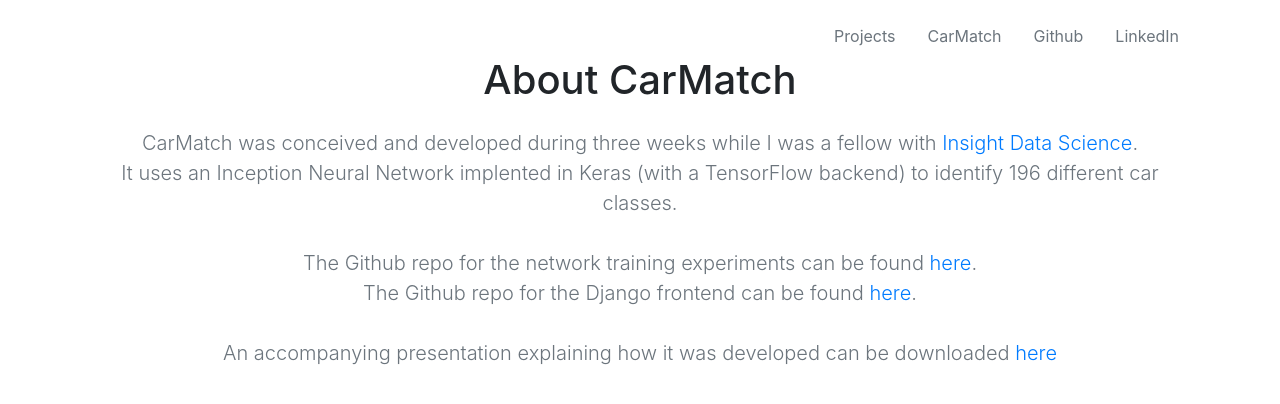
After one commit to trnoriega/car-website, a Django app: template templates/classifier/about.html in a window 1280 px wide. The commit adds this page. Shown: the top 404 px of the page. Run offline with Django 3.2, Linux system fonts and the light colour scheme; the template is opened without the code that fills it, so the values that code supplies are empty; some libraries are stand-ins or nearby versions.

Commit message:
Add about section to classifier

```diff
--- a/classifier/urls.py
+++ b/classifier/urls.py
@@ -7,4 +7,5 @@ app_name = 'classifier'
 urlpatterns = [
     url(r'^$', views.index, name='index'),
     url(r'predictions', views.predictions, name='predictions'),
+    url(r'about', views.about, name='about')
 ]
--- a/classifier/views.py
+++ b/classifier/views.py
@@ -147,3 +147,6 @@ def predictions(request):
     predictions_dict = request.session.get('predictions_dict')
     print(predictions_dict)
     return render(request, 'classifier/predictions.html', context=predictions_dict)
+
+def about(request):
+    return render(request, 'classifier/about.html', context={})
--- /dev/null
+++ b/templates/classifier/about.html
@@ -0,0 +1,50 @@
+<!doctype html>
+
+{% load static %}
+
+<html lang="en">
+  <head>
+    <meta charset="utf-8">
+    <meta name="viewport" content="width=device-width, initial-scale=1, shrink-to-fit=no">
+
+    <title>CarMatch</title>
+
+    <!-- Bootstrap core CSS -->
+    <link rel="stylesheet" href="https://maxcdn.bootstrapcdn.com/bootstrap/4.0.0/css/bootstrap.min.css" integrity="sha384-Gn5384xqQ1aoWXA+058RXPxPg6fy4IWvTNh0E263XmFcJlSAwiGgFAW/dAiS6JXm" crossorigin="anonymous">
+  </head>
+  <body>
+    <div class="container">
+      <header class="py-3">
+        <ul class="nav justify-content-end">
+          <li class="nav-item">
+              <a class="nav-link text-muted" href="{% url 'landing:index' %}">Projects</a>
+          </li>
+          <li class="nav-item">
+            <a class="nav-link text-muted" href="{% url 'classifier:index' %}">CarMatch</a>
+          </li>
+          <li class="nav-item">
+            <a class="nav-link text-muted" href="https://github.com/trnoriega">Github</a>
+          </li>
+          <li class="nav-item">
+            <a class="nav-link text-muted" href="https://www.linkedin.com/in/thomasnoriega">LinkedIn</a>
+          </li>
+        </ul>
+        <div class="col text-center">
+          <h1>About CarMatch</h1>
+        </div>
+      </header>
+      <div class="row align-items-start">
+        <div class="col text-center">
+          <p class="lead text-muted">
+                CarMatch was conceived and developed during three weeks while I was a fellow with <a href="https://www.insightdatascience.com/">Insight Data Science</a>.<br>
+                It uses an Inception Neural Network implented in Keras (with a TensorFlow backend) to identify 196 different car classes.<br><br>
+                The Github repo for the network training experiments can be found <a href="https://github.com/trnoriega/car-classifier">here</a>.<br>
+                The Github repo for the Django frontend can be found <a href="https://github.com/trnoriega/car-website">here</a>.<br><br>
+                An accompanying presentation explaining how it was developed can be downloaded
+                <a href="{% static "classifier/files/CarMatch_presentation.pdf" %}">here</a>
+          </p>
+        </div>
+      </div>
+    </div>
+  </body>
+</html>
--- a/templates/classifier/index.html
+++ b/templates/classifier/index.html
@@ -20,7 +20,7 @@
               <a class="nav-link text-muted" href="{% url 'landing:index' %}">Projects</a>
           </li>
           <li class="nav-item">
-            <a class="nav-link text-muted" href="#">About</a>
+            <a class="nav-link text-muted" href="{% url 'classifier:about' %}">About</a>
           </li>
           <li class="nav-item">
             <a class="nav-link text-muted" href="https://github.com/trnoriega">Github</a>
```
